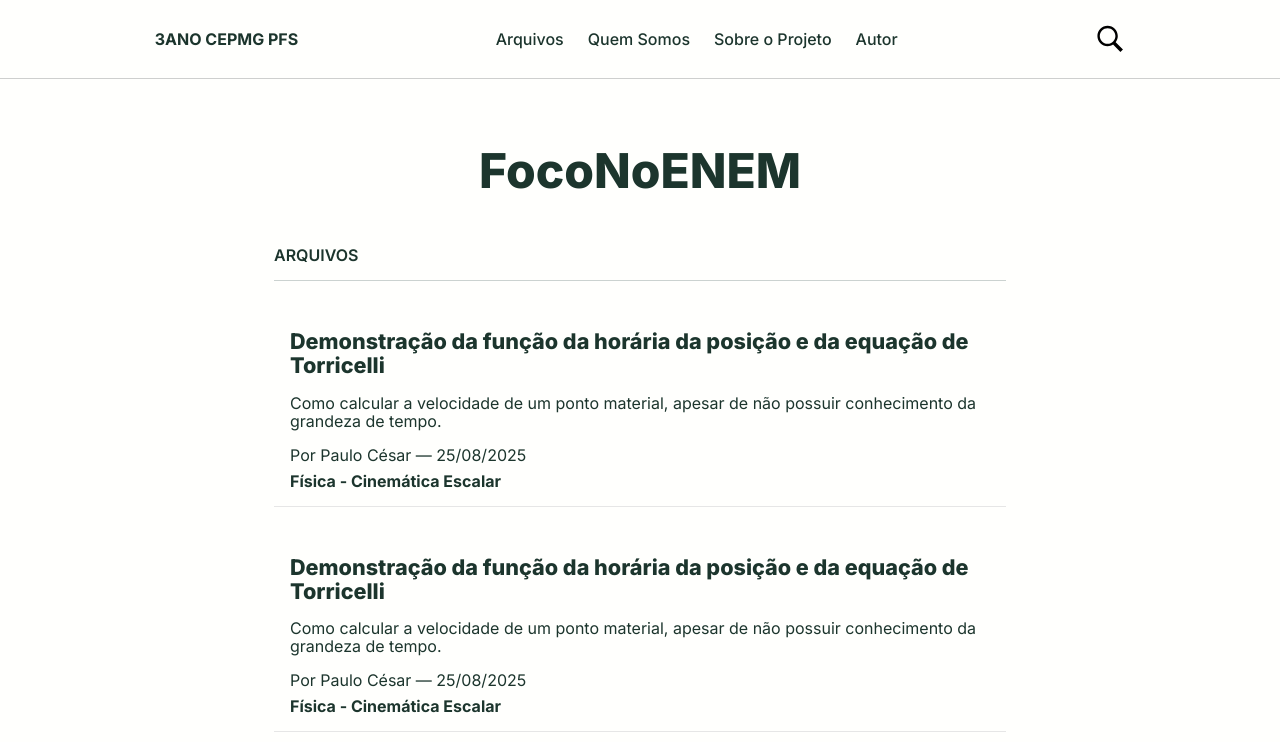
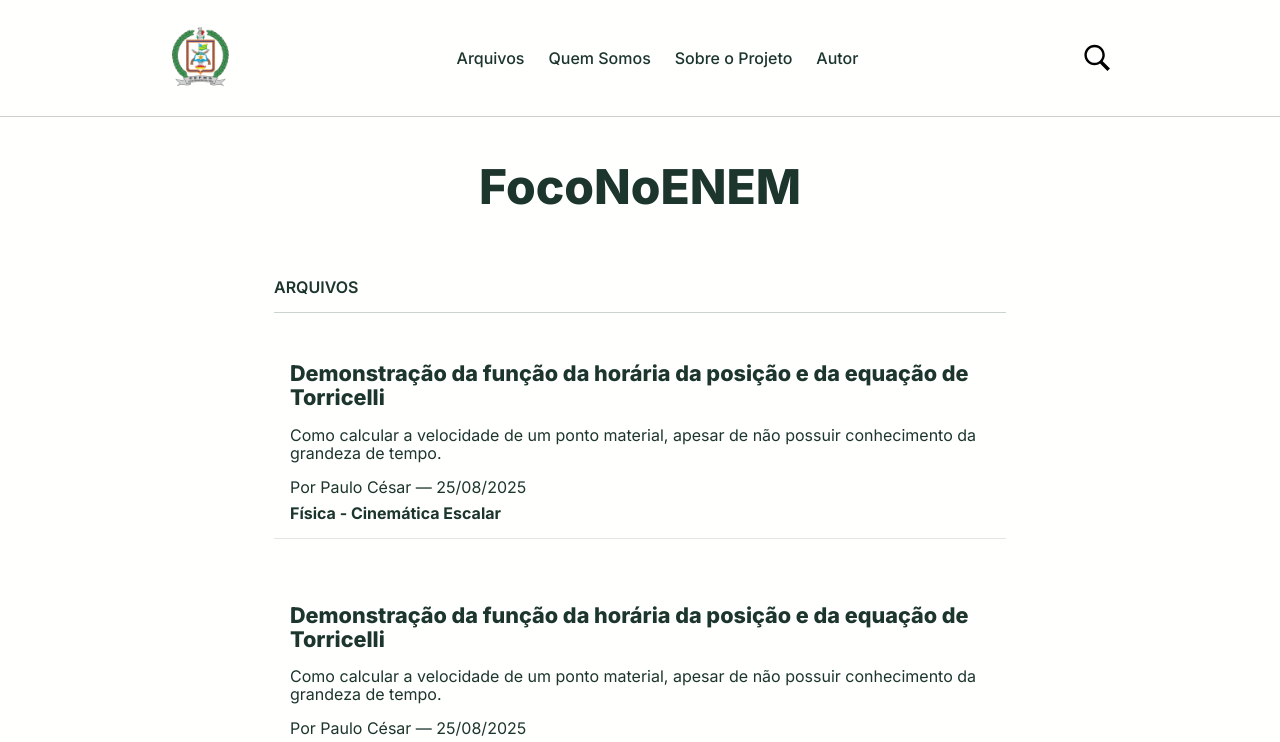
Before and after one commit to paulo-c-f-g/FocoNoEnem-CEPMGPFS, a plain HTML site: page index.html in a window 1280 px wide. Shown: the top 742 px of the page. Drawn offline with Linux system fonts and the light colour scheme.

Commit message:
fix: corrections on the files page

```diff
--- a/css/base.css
+++ b/css/base.css
@@ -12,6 +12,10 @@
     display: flex;
     justify-content: space-around;
     align-items: center;
+}
+.header__logo img {
+    width: 65px;
+    height: 65px;
 }
 
 .header__title {
--- a/css/pages/archives.css
+++ b/css/pages/archives.css
@@ -3,7 +3,7 @@
     flex-direction: column;
     align-items: center;
 
-    padding: 7rem 0 3rem;
+    padding: 8rem 0 3rem;
 }
 
 .content__title {
@@ -16,10 +16,10 @@
 }
 
 .archives {
-    margin-top: 3rem;
+    margin-top: 4rem;
     display: grid;
 
-    padding: 0 2rem;
+    padding: 0 1rem;
 }
 
 .archives__title {
@@ -38,9 +38,6 @@
 
 .sidebar {
     position: relative;
-    width: 100%;
-    height: 600px;
-
 }
 
 .sidebar__fixed {
@@ -71,11 +68,10 @@
 .archives__card-container {
     display: flex;
     flex-direction: column;
-    row-gap: 2rem;
+    row-gap: 3rem;
 }
 
 .archive__card-item {
-    width: 100%;
     max-width: 700px;
 
     border-bottom: 1px solid var(--color-lighter-gray);
--- a/index.html
+++ b/index.html
@@ -14,7 +14,8 @@
 
         <div class="header__container">
 
-            <h1 class="header__title">3ANO CEPMG PFS</h1>
+            <!-- <h1 class="header__title">3ANO CEPMG PFS</h1> -->
+            <a href="https://www.instagram.com/3ano_cepmgpf/" class="header__logo"><img src="./assets/images/cepmg-logo.png" alt=""></a>
 
             <nav class="header__nav" id="header-navigation">
                 <ul>
```
